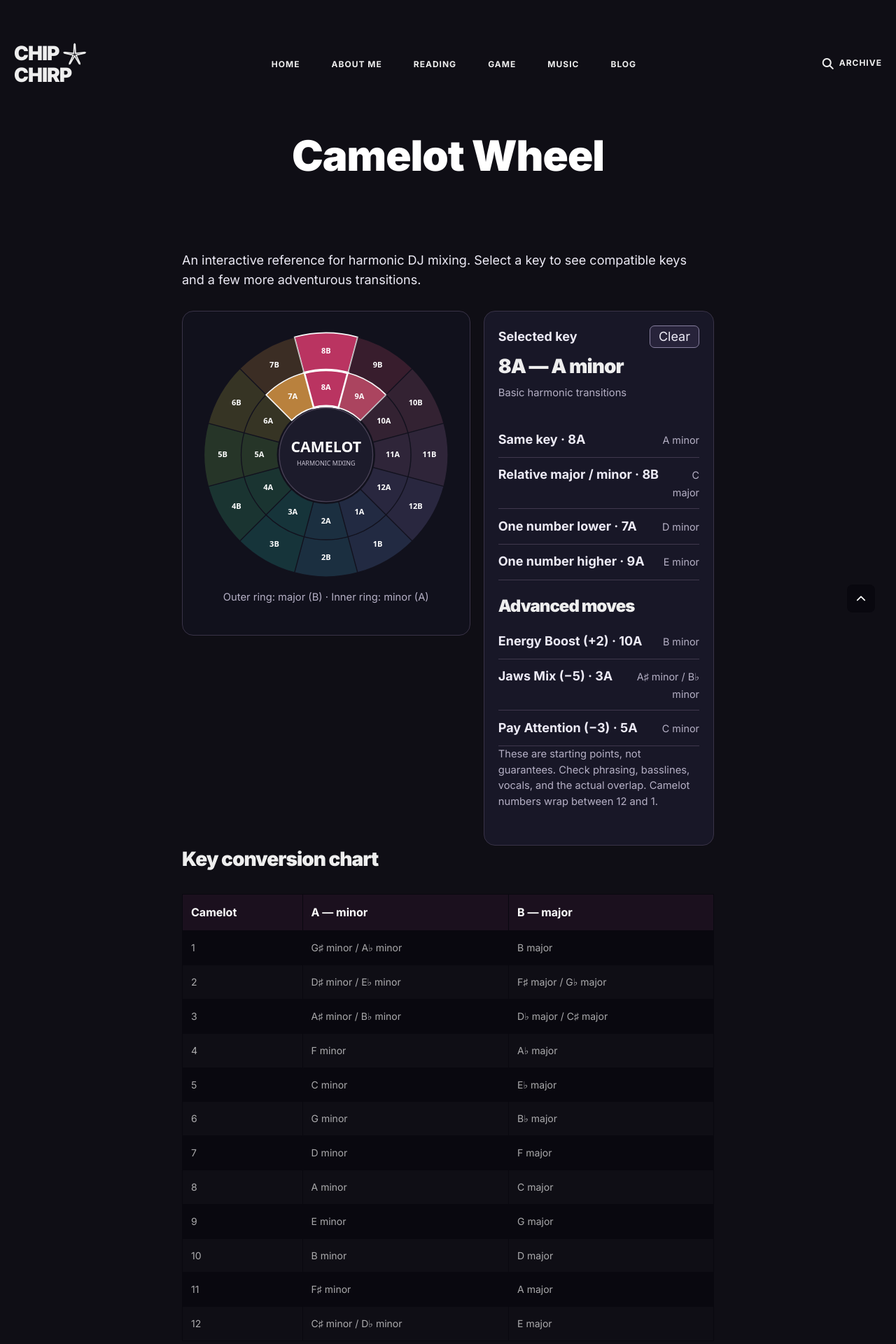
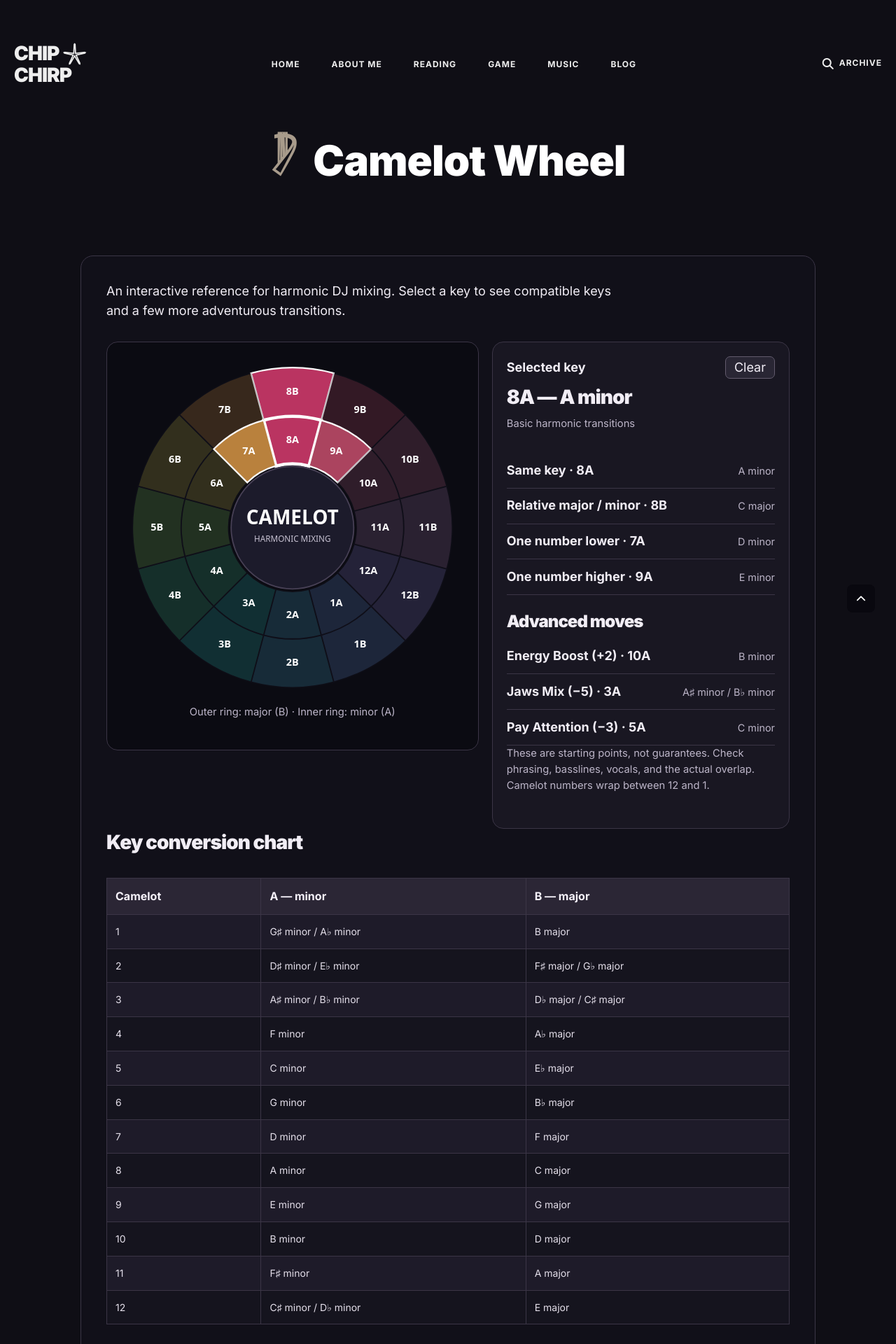
Before and after one commit to KO0I/KO0I.github.io, a Jekyll site: the page built from _pages/camelot-wheel.html, in a window 1280 px wide. Shown: the top 1920 px of the page at 70% size. Built offline with Jekyll 4.4.1, drawn with Linux system fonts in a browser that asks for light colours.

Commit message:
Polish Camelot Wheel dark theme and matching heading

```diff
--- a/_pages/camelot-wheel.html
+++ b/_pages/camelot-wheel.html
@@ -30,6 +30,61 @@
 .camelot-tool button:hover,.camelot-tool button:focus-visible{background:#453956}
 .camelot-note{color:var(--cw-muted);font-size:.92rem}
 @media(max-width:750px){.camelot-layout{grid-template-columns:1fr}.camelot-info{padding:1rem}}
+
+/* Dark palette confined to the Camelot tool, independent of page defaults. */
+body:has(.camelot-tool) .page { max-width: 1120px; }
+body:has(.camelot-tool) .hero__title::before {
+  content: "𓏢";
+  color: #a89b8b;
+  font-family: "Noto Sans Egyptian Hieroglyphs", "Segoe UI Historic", sans-serif;
+  margin-right: .4em;
+}
+.camelot-tool {
+  color-scheme: dark;
+  --cw-ink: #f1edf5;
+  --cw-muted: #bcb5c8;
+  --cw-panel: #191722;
+  --cw-border: #3b3546;
+  --cw-accent: #a89b8b;
+  background: #111019;
+  color: var(--cw-ink);
+  border: 1px solid var(--cw-border);
+  border-radius: 18px;
+  padding: clamp(16px, 3.5vw, 36px);
+}
+.camelot-tool :is(h2, h3, strong) { color: var(--cw-ink); }
+.camelot-tool .camelot-wheel-wrap {
+  background: #0b0b12;
+  border-color: var(--cw-border);
+}
+.camelot-tool .camelot-info { background: var(--cw-panel); border-color: var(--cw-border); }
+.camelot-tool .camelot-options li { border-color: var(--cw-border); }
+.camelot-tool .camelot-note, .camelot-tool .camelot-options small { color: var(--cw-muted); }
+.camelot-tool button {
+  color: var(--cw-ink);
+  background: #292634;
+  border-color: #625b6d;
+}
+.camelot-tool button:hover, .camelot-tool button:focus-visible { background: #3f394c; border-color: var(--cw-accent); }
+.camelot-tool a { color: #dcc1f1; text-decoration: underline; text-decoration-color: #7a668a; }
+.camelot-tool a:hover, .camelot-tool a:focus-visible { color: #fff; text-decoration-color: #dcc1f1; }
+.camelot-tool table {
+  width: 100%;
+  color: var(--cw-ink);
+  background: #15141e;
+  border-collapse: collapse;
+  border: 1px solid var(--cw-border);
+}
+.camelot-tool table th {
+  background: #2b2635;
+  color: #f6f2fa;
+  border: 1px solid var(--cw-border);
+}
+.camelot-tool table td { color: #e4dfea; border: 1px solid var(--cw-border); }
+.camelot-tool table tbody tr { background: #1e1b29; }
+.camelot-tool table tbody tr:nth-child(even) { background: #15141e; }
+.camelot-tool table tbody tr:hover { background: #393147; color: #fff; }
+.camelot-tool .camelot-segment:focus-visible { stroke: #fff; stroke-width: 5; }
 </style>
 
 <div class="camelot-tool">
```
